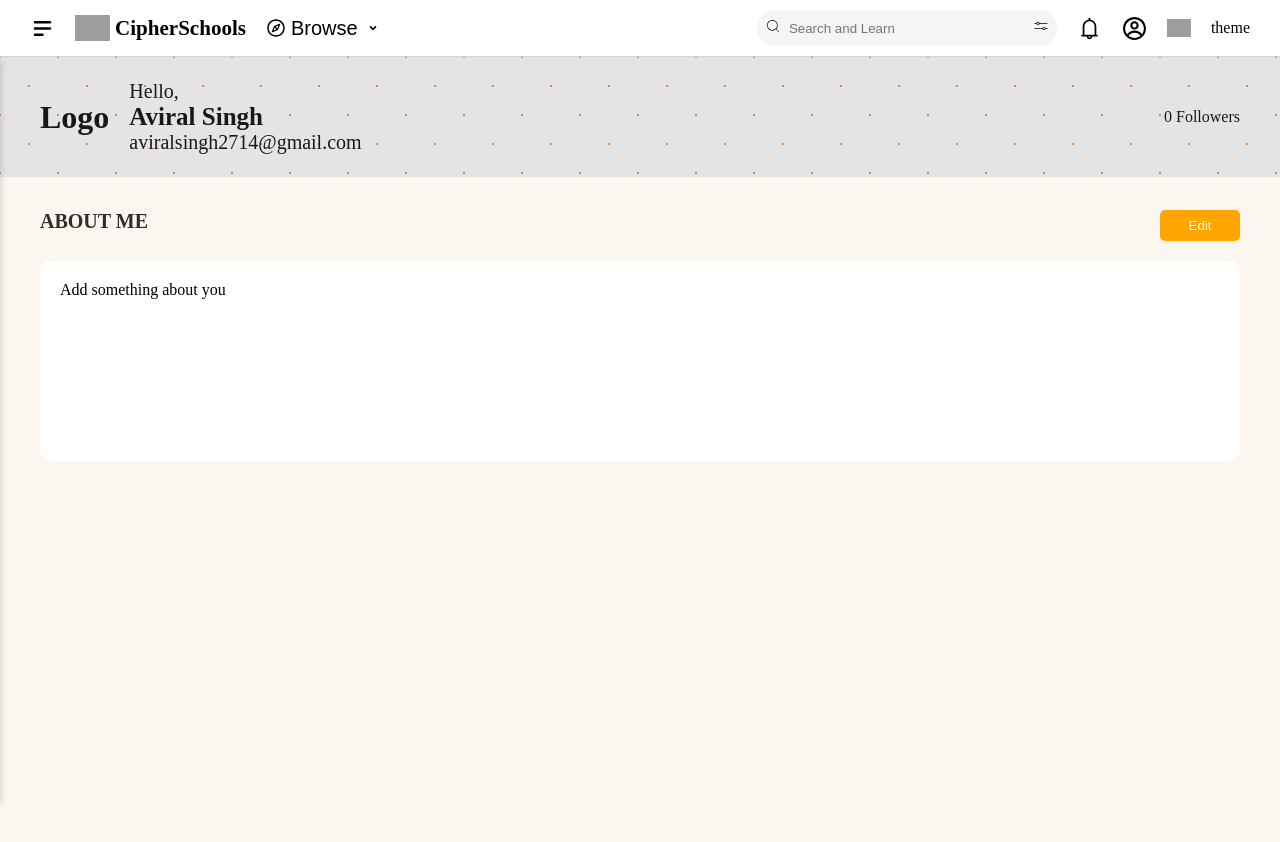
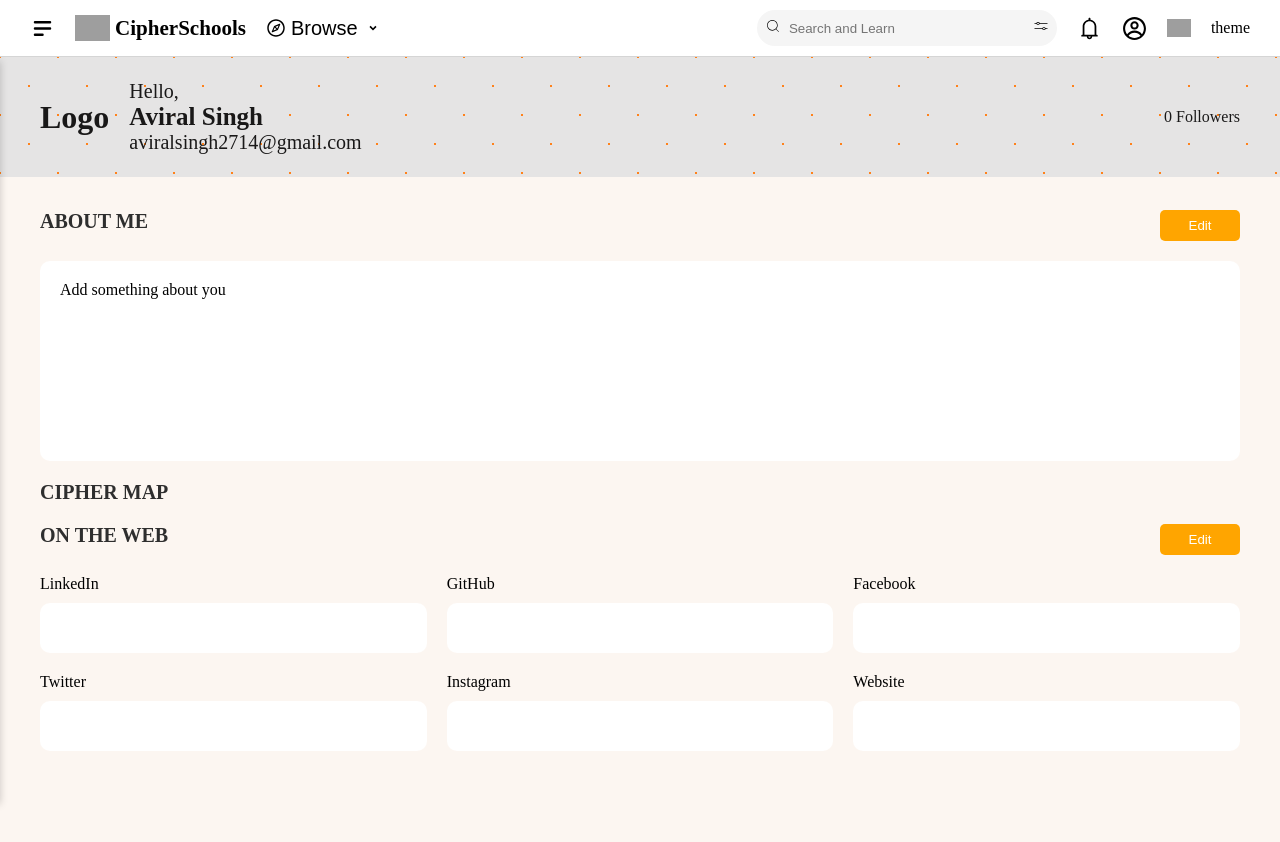
Before and after one commit to AviralSingh14/cipherschool_internship, a React (Create React App) app in the folder client/: page / in a window 1280 px wide. Shown: the top 842 px of the page. Built offline with nearby package versions, Linux system fonts and the light colour scheme; grey boxes are pictures that could not be loaded.

Commit message:
Added CipherMap and Links Section

```diff
--- /dev/null
+++ b/client/src/components/common/CipherMap/ciphermap.jsx
@@ -0,0 +1,59 @@
+import './CipherMap.css'
+import React, {useState} from'react';
+
+const CipherMap = () => {
+
+    const [graphData, setGraphData] = useState([]);
+
+    // Function to mark a cell as 'contributed'
+    const markCell = (row, col) => {
+      const updatedGraphData = [...graphData];
+      updatedGraphData[row][col] = true;
+      setGraphData(updatedGraphData);
+    };
+
+    // Function to generate the grid of cells
+    const renderGraph = () => {
+      const rows = 7; // Number of rows in the grid
+      const cols = 52; // Number of columns in the grid
+
+      // Initialize the graph data with 'false' for each cell
+    if (graphData.length === 0){
+        const initialData = Array.from({ length: rows }, () =>
+        Array.from({ length: cols }, () => false)
+        );
+        setGraphData(initialData);
+    }
+
+      // Render the grid of cells
+    return graphData.map((row, rowIndex) => (
+        <div key={rowIndex} style={{ display: 'flex' }}>
+          {row.map((cell, colIndex) => (
+            <div
+              key={colIndex}
+              onClick={() => markCell(rowIndex, colIndex)}
+              style={{
+                width: '12px',
+                height: '12px',
+                backgroundColor: cell ? '#green' : '#eee',
+                border: '1px solid #ddd',
+                marginRight: '2px',
+              }}
+            />
+          ))}
+        </div>
+      ));
+    };
+
+	return(
+		<div className='About-Me'>
+            <div className='About-Me-Section1'>
+                <p className='page-heading'>CIPHER MAP</p>
+            </div>
+            <div style={{display:'flex', flexDirection:'column'}}>
+                {renderGraph}
+            </div>
+        </div>
+	)
+}
+export default CipherMap;
--- /dev/null
+++ b/client/src/components/common/Links/Links.css
@@ -0,0 +1,37 @@
+.Links{
+    display: flex;
+    width: 100%;
+    flex-direction: column;
+}
+
+.Links-Section{
+    display: flex;
+    width: 100%;
+    flex-direction: row;
+    justify-content: space-between;
+    padding-bottom: 20px;
+    gap: 20px;
+}
+
+.Links-Section-1{
+    display: flex;
+    width: 100%;
+    flex-direction: column;
+}
+
+.Links-SubSection{
+    display: flex;
+    width: 100%;
+    flex-direction: column;
+    gap: 10px;
+    justify-content: space-between;
+}
+
+.input-field{
+    height: 50px;
+    border: none;
+    padding: 20px;
+    border-radius: 10px;
+    outline: none;
+    background-color: #fff;
+}
--- /dev/null
+++ b/client/src/components/common/Links/links.jsx
@@ -0,0 +1,78 @@
+import './Links.css'
+import React, {useState} from'react';
+
+const Links = () => {
+
+    const [isEditable, setIsEditable] = useState(false);
+    const [text, setText] = useState('');
+
+    const handleEditClick = () => {
+        setIsEditable(true);
+    };
+
+    const handleSaveClick = () => {
+        setIsEditable(false);
+    };
+
+    const handleChange = (event) => {
+        setText(event.target.value);
+    };
+
+	return(
+		<div className='Links'>
+
+            <div className='Links-Section'>
+                <p className='page-heading'>ON THE WEB</p>
+                {isEditable?(
+                    <button className='page-button' onClick={handleSaveClick}>Save</button>
+                ):(
+                    <button className='page-button' onClick={handleEditClick}>Edit</button>
+                )}
+            </div>
+
+            <div className='Links-Section-1'>
+                <div className='Links-Section'>
+                    <div className='Links-SubSection'>
+                        <p>LinkedIn</p>
+                        {isEditable?(
+                            <input className='input-field' placeholder='LinkedIn' value={text} onChange={handleChange}/>
+                        ):(<div className='input-field'>{text}</div>)}
+                    </div>
+                    <div className='Links-SubSection'>
+                        <p>GitHub</p>
+                        {isEditable?(
+                            <input className='input-field' placeholder='GitHub' value={text} onChange={handleChange}/>
+                        ):(<div className='input-field'>{text}</div>)}
+                    </div>
+                    <div className='Links-SubSection'>
+                        <p>Facebook</p>
+                        {isEditable?(
+                            <input className='input-field' placeholder='Facebook' value={text} onChange={handleChange}/>
+                        ):(<div className='input-field'>{text}</div>)}
+                    </div>
+                </div>
+                <div className='Links-Section'>
+                    <div className='Links-SubSection'>
+                        <p>Twitter</p>
+                        {isEditable?(
+                            <input className='input-field' placeholder='Twitter' value={text} onChange={handleChange}/>
+                        ):(<div className='input-field'>{text}</div>)}
+                    </div>
+                    <div className='Links-SubSection'>
+                        <p>Instagram</p>
+                        {isEditable?(
+                            <input className='input-field' placeholder='Instagram' value={text} onChange={handleChange}/>
+                        ):(<div className='input-field'>{text}</div>)}
+                    </div>
+                    <div className='Links-SubSection'>
+                        <p>Website</p>
+                        {isEditable?(
+                            <input className='input-field' placeholder='Website' value={text} onChange={handleChange}/>
+                        ):(<div className='input-field'>{text}</div>)}
+                    </div>
+                </div>
+            </div>
+        </div>
+	)
+}
+export default Links;
--- a/client/src/components/page/profile.jsx
+++ b/client/src/components/page/profile.jsx
@@ -4,6 +4,8 @@ import React from'react';
 import NavBar from '../common/navbar/navbar';
 import NameCard from '../common/NameCard/namecard';
 import AboutMe from '../common/AboutMe/aboutme';
+import CipherMap from '../common/CipherMap/ciphermap';
+import Links from '../common/Links/links';
 
 const Profile = () => {
 	return(
@@ -12,6 +14,8 @@ const Profile = () => {
 			<NameCard/>
 			<div className='main-content'>
 				<AboutMe/>
+				<CipherMap/>
+				<Links/>
 			</div>
         </div>
 	)
```
Also changed, not shown: client/src/components/common/CipherMap/CipherMap.css (added).
